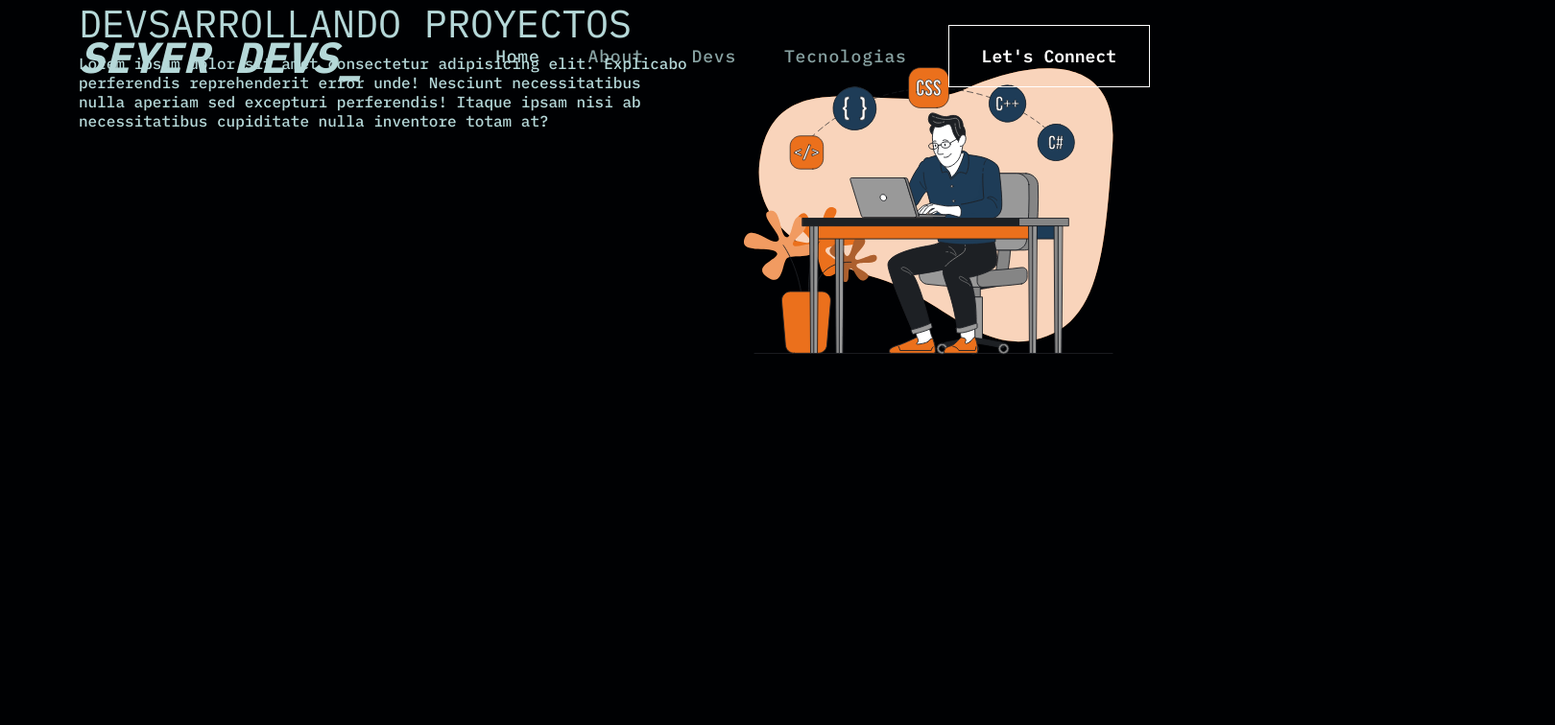
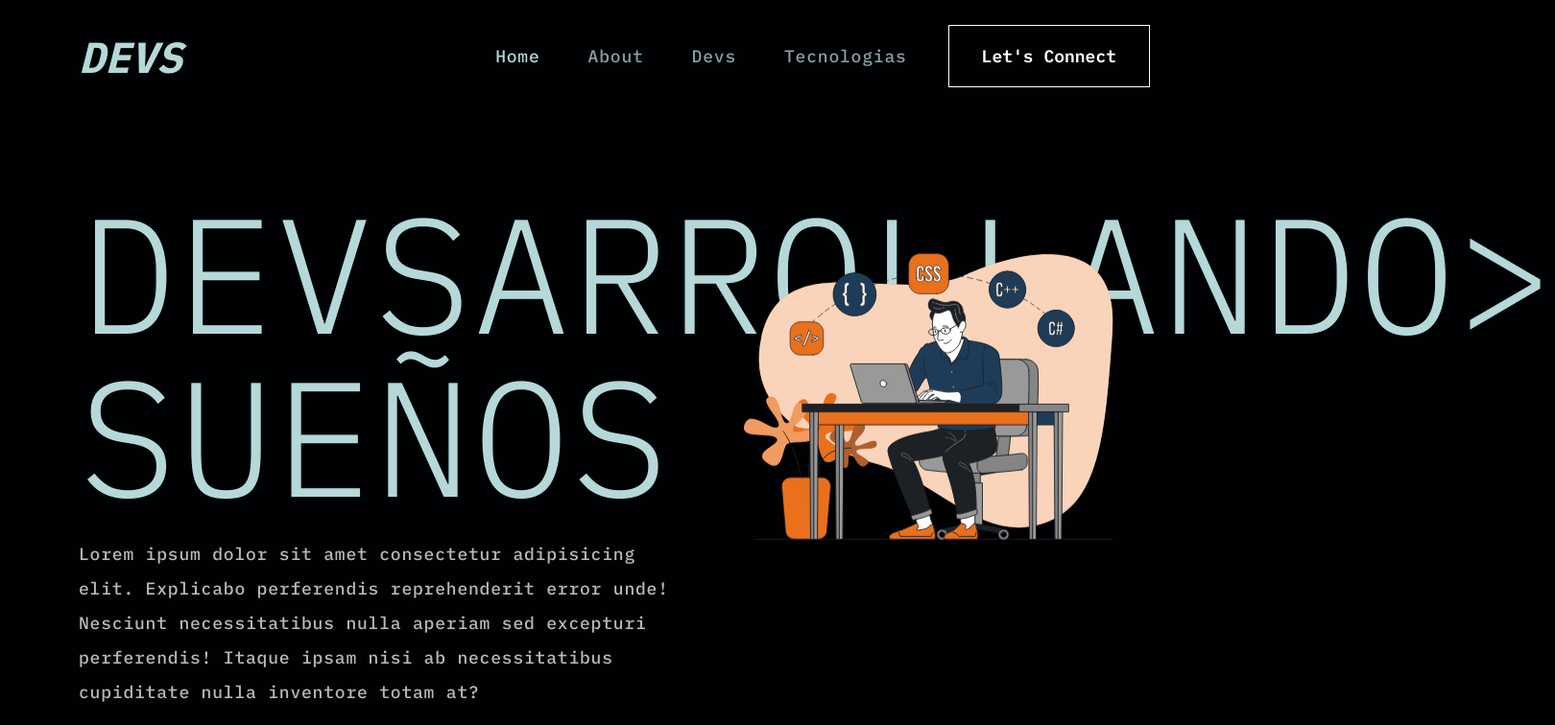
Before and after one commit to stirro/seyerdevs, a React (Create React App) app: page / in a window 1280 px wide. Shown: the top 756 px of the page at 96% size, 1620 px wide, since content can reach past the window. Built offline with nearby package versions, Linux system fonts and the light colour scheme.

Commit message:
Se concluyo el diseño de banner falta modificar el font-size del parraffo o elegir otra imagen.

```diff
--- a/src/App.css
+++ b/src/App.css
@@ -226,6 +226,75 @@ nav.navbar .navbar-toggler[aria-expanded="true"] .navbar-toggler-icon {
 /*Finaliza el diseño del NavBar*/
 
 /*Inicia el diseño del Home*/
+.banner {
+  margin-top: 0;
+  padding: 200px 0 100px 0;
+  background-position: top center;
+  background-size: cover;
+  background-repeat: no-repeat;
+}
+.banner .tagline {
+  font-weight: 700;
+  letter-spacing: 0.8px;
+  padding: 8px 10px;
+  background: linear-gradient(90.21deg, rgba(170, 54, 124, 0.5) -5.91%, rgba(74, 47, 189, 0.5) 111.58%);
+  border: 1px solid rgba(255, 255, 255, 0.5);
+  font-size: 20px;
+  margin-bottom: 16px;
+  display: inline-block;
+}
+.banner h1 {
+  font-size: 170px;
+  font-weight: 200;
+  letter-spacing: 0.5px;
+  line-height: 1;
+  margin-bottom: 20px;
+  display: block;
+}
+.banner p {
+  color: #B8B8B8;
+  font-size: 18px;
+  letter-spacing: 0.8px;
+  line-height: 2em;
+  width: 96%;
+}
+.banner button {
+  color: #fff;
+  font-weight: 700;
+  font-size: 20px;
+  margin-top: 60px;
+  letter-spacing: 0.8px;
+  display: flex;
+  align-items: center;
+}
+.banner button svg {
+  font-size: 25px;
+  margin-left: 10px;
+  transition: 0.3s ease-in-out;
+  line-height: 1;
+}
+.banner button:hover svg {
+  margin-left: 25px;
+}
+.banner img {
+  animation: updown 3s linear infinite;
+}
+@keyframes updown {
+    0% {
+        transform: translateY(-20px);
+    }
+    50% {
+        transform: translateY(20px);
+    }
+    100% {
+        transform: translateY(-20px);
+    }
+}
+.txt-rotate > .wrap {
+  border-right: 0.08em solid #666;
+}
+
+/*Finaliza el diseño del Home*/
 
 @media (prefers-reduced-motion: no-preference) {
 }
--- a/src/components/Banner.js
+++ b/src/components/Banner.js
@@ -1,15 +1,34 @@
-import { Col, Container, Row } from "react-bootstrap"
+import { useRef,useEffect } from "react";
+import { Container, Row, Col } from "react-bootstrap"
 import headerImg from "../assets/img/header-img.svg"
+import Typed from "typed.js";
 
 export const Banner = () => {
-    return  (
+
+/* eslint-disable no-unused-vars */
+
+  const devsa = useRef(null);
+  useEffect(() => {
+      const typed = new Typed(devsa.current, {
+        strings: ['IDEAS','PROYECTOS','SUEÑOS'],
+        fadeOutDelay:1000,
+        typeSpeed: 80,
+        backSpeed: 80,
+        showCursor: true,
+        loop: false
+
+      });
+    });
+
+/* eslint-enable no-unused-vars */
+    return(
         <section className="banner" id="home">
             <Container>
                 <Row className="aling-items-center">
                     <Col xs={12} md={6} xl={7}>
-                    <h1>{'DEVSARROLLANDO '}<span className="wrap">PROYECTOS</span></h1>
-                    <p>Lorem ipsum dolor sit amet consectetur adipisicing elit.
-                    Explicabo perferendis reprehenderit error unde! Nesciunt necessitatibus nulla aperiam sed excepturi perferendis! Itaque ipsam nisi ab necessitatibus cupiditate nulla inventore totam at?</p>
+                        <h1>{'DEVSARROLLANDO>'}<br/><span className="wrap" ref={devsa}></span></h1>
+                        <p>Lorem ipsum dolor sit amet consectetur adipisicing elit.
+                        Explicabo perferendis reprehenderit error unde! Nesciunt necessitatibus nulla aperiam sed excepturi perferendis! Itaque ipsam nisi ab necessitatibus cupiditate nulla inventore totam at?</p>
                     </Col>
                     <Col xs={12} md={6} xl={5}>
                         <img src={headerImg} alt="Headder Img"/>
--- a/src/components/NavBar.js
+++ b/src/components/NavBar.js
@@ -29,7 +29,7 @@ const onUpdateActiveLink = (value) => {
 
 /* eslint-disable no-unused-vars */
 
-  const Logo= useRef(null);
+  const Logo = useRef(null);
   useEffect(() => {
       const typed = new Typed(Logo.current, {
         strings: ['SEYER_','DEVS_','SEYER DEVS_'],
```
